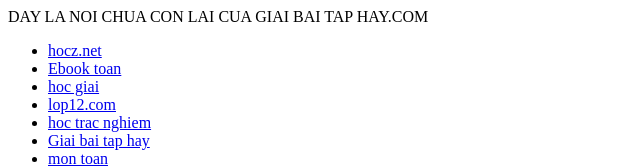
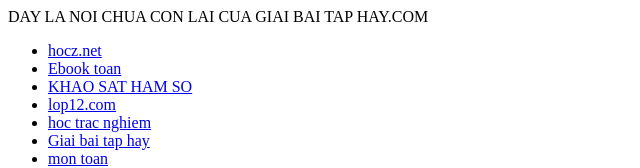
Before and after one commit to toanhocdo/toanhocdo.github.io, a plain HTML site: page index.html in a window 1280 px wide. Shown: the top 168 px of the page, without its empty margins (0-640 px from the left). Drawn offline with Linux system fonts and the light colour scheme.

Commit message:
Update index.html
Signed-off-by: toanhocdo <60775266+toanhocdo@users.noreply.github.com>

```diff
--- a/index.html
+++ b/index.html
@@ -7,7 +7,7 @@
 <ul>
   <li class='icon-fire'><a href='https://hocz.net'>hocz.net</a></li>
   <li class='icon-gift'><a href='https://ebooktoan.com'>Ebook toan</a></li>
-  <li class='icon-info-sign'><a href='https://hocgiai.com'>hoc giai</a></li>
+  <li class='icon-info-sign'><a href='https://giaitoan.site/kshs'>KHAO SAT HAM SO</a></li>
   <li class='icon-twitter-sign'><a href='https://lop12.com'>lop12.com</a></li>
 <li class='icon-twitter-sign'><a href='https://hoctracnghiem.com'>hoc trac nghiem</a></li>
 <li class='icon-twitter-sign'><a href='https://giaibaitaphay.com'>Giai bai tap hay</a></li>
```
